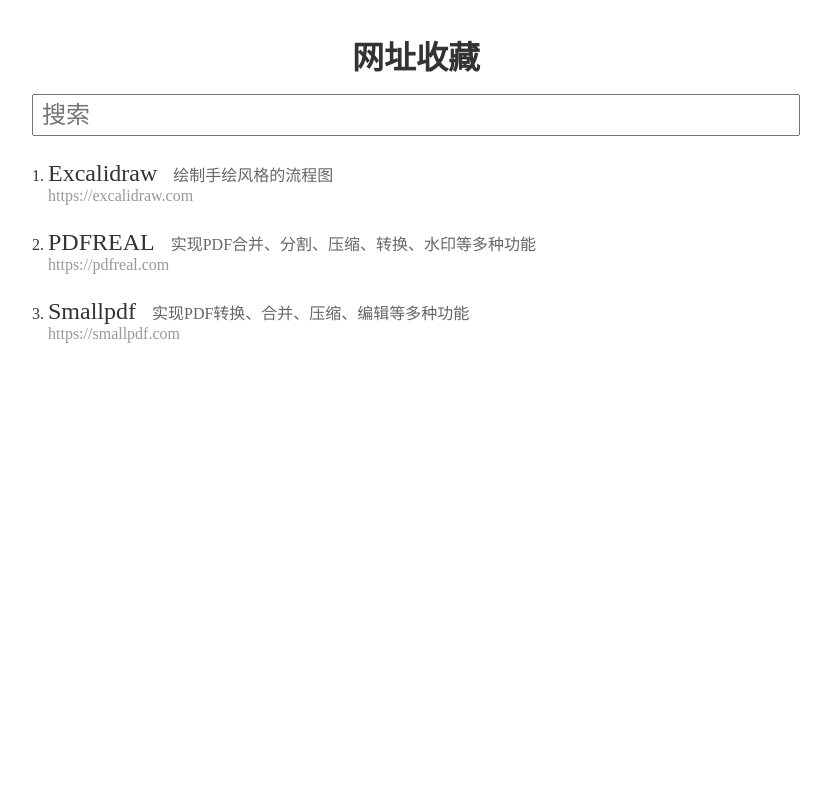
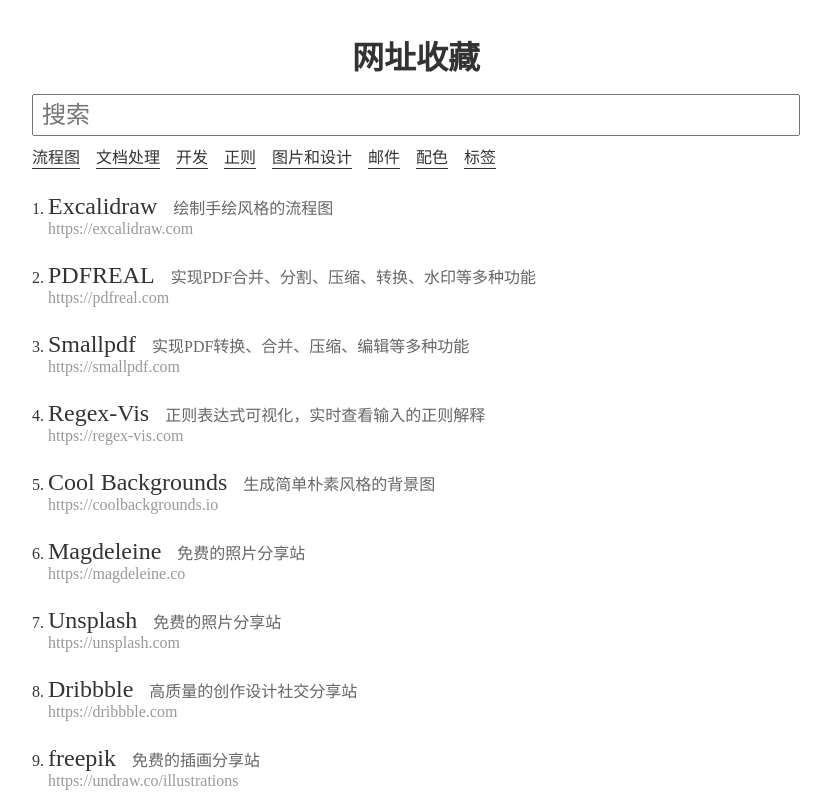
Before and after one commit to yukapril/nav.fridaycoder.com, a Vue app: page / in a window 1280 px wide. Shown: the top 800 px of the page, without its empty margins (224-1055 px from the left). Built offline with nearby package versions, Linux system fonts and the light colour scheme.

Commit message:
feat: 增加条目、增加标签功能

```diff
--- a/src/data/data.ts
+++ b/src/data/data.ts
@@ -1,7 +1,39 @@
+import { Data } from '@/types/data'
+
 const data: Data = [
-  { id: 1, name: 'Excalidraw', desc: '绘制手绘风格的流程图', url: 'https://excalidraw.com' },
-  { id: 2, name: 'PDFREAL', desc: '实现PDF合并、分割、压缩、转换、水印等多种功能', url: 'https://pdfreal.com' },
-  { id: 3, name: 'Smallpdf', desc: '实现PDF转换、合并、压缩、编辑等多种功能', url: 'https://smallpdf.com' }
+  { id: 1, name: 'Excalidraw', desc: '绘制手绘风格的流程图', url: 'https://excalidraw.com', tags: ['流程图'] },
+  { id: 2, name: 'PDFREAL', desc: '实现PDF合并、分割、压缩、转换、水印等多种功能', url: 'https://pdfreal.com', tags: ['文档处理'] },
+  { id: 3, name: 'Smallpdf', desc: '实现PDF转换、合并、压缩、编辑等多种功能', url: 'https://smallpdf.com', tags: ['文档处理'] },
+  { id: 4, name: 'Regex-Vis', desc: '正则表达式可视化，实时查看输入的正则解释', url: 'https://regex-vis.com', tags: ['开发', '正则'] },
+  { id: 5, name: 'Cool Backgrounds', desc: '生成简单朴素风格的背景图', url: 'https://coolbackgrounds.io', tags: ['图片和设计'] },
+  { id: 6, name: 'Magdeleine', desc: '免费的照片分享站', url: 'https://magdeleine.co', tags: ['图片和设计'] },
+  { id: 7, name: 'Unsplash', desc: '免费的照片分享站', url: 'https://unsplash.com', tags: ['图片和设计'] },
+  { id: 8, name: 'Dribbble', desc: '高质量的创作设计社交分享站', url: 'https://dribbble.com', tags: ['图片和设计'] },
+  { id: 9, name: 'freepik', desc: '免费的插画分享站', url: 'https://undraw.co/illustrations', tags: ['图片和设计'] },
+  { id: 10, name: 'Humaaans', desc: '免费的插画分享站', url: 'https://www.humaaans.com', tags: ['图片和设计'] },
+  { id: 11, name: 'Open Doodles', desc: '免费的插画分享站', url: 'https://www.opendoodles.com', tags: ['图片和设计'] },
+  { id: 12, name: 'Pexels', desc: '免费的照片分享站', url: 'https://www.pexels.com', tags: ['图片和设计'] },
+  { id: 13, name: 'Picography', desc: '免费的照片分享站', url: 'https://picography.co', tags: ['图片和设计'] },
+  { id: 14, name: 'DOTOWN', desc: '免费的像素画分享', url: 'https://dotown.maeda-design-room.net', tags: ['图片和设计'] },
+  { id: 15, name: 'blush', desc: '免费的插画分享站，可在线创建自定义形象', url: 'https://blush.design', tags: ['图片和设计'] },
+  {
+    id: 16,
+    name: 'NGINXConfig',
+    desc: '在线生成 NGINX 配置',
+    url: 'https://www.digitalocean.com/community/tools/nginx',
+    tags: ['开发']
+  },
+  { id: 17, name: 'DiG GUI', desc: '在线版的 dig 命令', url: 'https://www.diggui.com', tags: ['开发'] },
+  { id: 18, name: 'Anon Addy', desc: '邮件转发，可惜免费版不能自定义邮件名', url: 'https://anonaddy.com', tags: ['邮件'] },
+  { id: 19, name: 'draw.io', desc: '绘制标准的流程图，功能非常丰富', url: 'https://app.diagrams.net', tags: ['流程图'] },
+  { id: 20, name: 'isoflow.io', desc: '绘制流程示意图，主要是网络拓扑展示', url: 'https://isoflow.io', tags: ['流程图'] },
+  { id: 21, name: 'Carbon', desc: '把代码转成好看的图片', url: 'https://carbon.now.sh', tags: ['开发'] },
+  { id: 22, name: 'Codeimg', desc: '把代码转成好看的图片', url: 'https://codeimg.io', tags: ['开发'] },
+  { id: 23, name: 'asciiflow', desc: '使用 ASCII 绘制流程图，可以直接粘贴文本出来', url: 'https://asciiflow.com', tags: ['流程图'] },
+  { id: 24, name: 'Debuggex', desc: '正则表达式在线调试', url: 'https://www.debuggex.com', tags: ['开发', '正则'] },
+  { id: 25, name: 'Happy Hues', desc: '提供大量配色方案可以选择', url: 'https://www.happyhues.co', tags: ['配色'] },
+  { id: 26, name: 'Picular', desc: '根据输入的名字提供配色方案，好像不是太准', url: 'https://picular.co', tags: ['配色'] },
+  { id: 27, name: 'Shields.io', desc: '在线生成项目的标签，比如代码覆盖率、大小、协议、版本等', url: 'https://shields.io', tags: ['开发', '标签'] }
 ]
 
 export default data
--- a/src/types/data.d.ts
+++ b/src/types/data.d.ts
@@ -1,8 +1,9 @@
-interface DataItem {
+export interface DataItem {
   id: number
   name: string
   desc: string
   url: string
+  tags: string[]
 }
 
-type Data = DataItem[]
+export type Data = DataItem[]
--- a/src/views/HomeView.vue
+++ b/src/views/HomeView.vue
@@ -4,9 +4,11 @@
     <div class="block">
       <input class="search" type="search" v-model="state.search" placeholder="搜索">
     </div>
-    <div class="block">
-      <ul class="list">
-        <li class="item" v-for="item in filteredList" :key="item.id">
+    <ul class="block tags">
+      <li class="tag" v-for="tag in filteredTags" :key="tag" @click="onTagClick(tag)">{{ tag }}</li>
+    </ul>
+    <ul class=" block datas">
+      <li class="data" v-for="item in filteredList" :key="item.id">
         <div class="l1">
           <span class="name">{{ item.name }}</span>
           <span class="desc">{{ item.desc }}</span>
@@ -16,12 +18,12 @@
       </li>
     </ul>
   </div>
-  </div>
 </template>
 
 <script lang="ts">
-import { defineComponent, reactive, computed } from 'vue'
-import DATA from '../data/data'
+import { computed, defineComponent, reactive } from 'vue'
+import DATA from '@/data/data'
+import { Data, DataItem } from '@/types/data'
 
 const contains = (text: string, find: string, type?: number) => {
   if (type === 1) {
@@ -31,23 +33,45 @@
   }
 }
 
+const filterTags = (data: Data): string[] => {
+  const set: Set<string> = new Set()
+  data.forEach(item => {
+    item.tags.forEach(tag => {
+      set.add(tag)
+    })
+  })
+  return Array.from(set)
+}
+
 export default defineComponent({
   setup () {
     const state = reactive({ search: '' })
+
+    const filteredTags = filterTags(DATA)
+
     const filteredList = computed(() => {
       const find = state.search.toLowerCase()
       if (find) {
-        return DATA.filter(item => {
-          return contains(item.name, find) || contains(item.desc, find) || contains(item.url, find, 1)
+        return DATA.filter((item: DataItem) => {
+          return contains(item.name, find) ||
+            contains(item.desc, find) ||
+            contains(item.url, find, 1) ||
+            contains(item.tags.join('|'), find)
         })
       } else {
         return DATA
       }
     })
 
+    const onTagClick = (tag: string) => {
+      state.search = tag
+    }
+
     return {
+      filteredTags,
       filteredList,
-      state
+      state,
+      onTagClick
     }
   }
 })
@@ -74,10 +98,23 @@
     font-size: 1.5rem;
   }
 
-  .list {
+  .tags {
+    display: flex;
+    list-style: none;
+    flex-wrap: wrap;
+    margin-top: .5rem;
+
+    .tag {
+      margin: 0 1rem 0 0;
+      border-bottom: 1px solid #333;
+      cursor: pointer;
+    }
+  }
+
+  .datas {
     list-style: decimal;
 
-    .item {
+    .data {
       margin: 1.5rem 1rem;
 
       .l1 {
```
Lines whose indentation alone changed are shown as unchanged.
